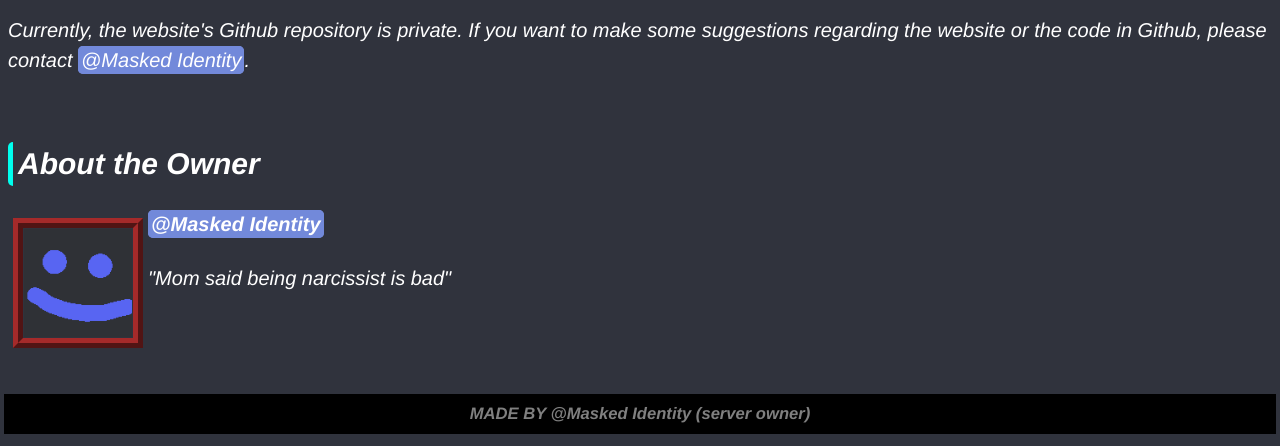
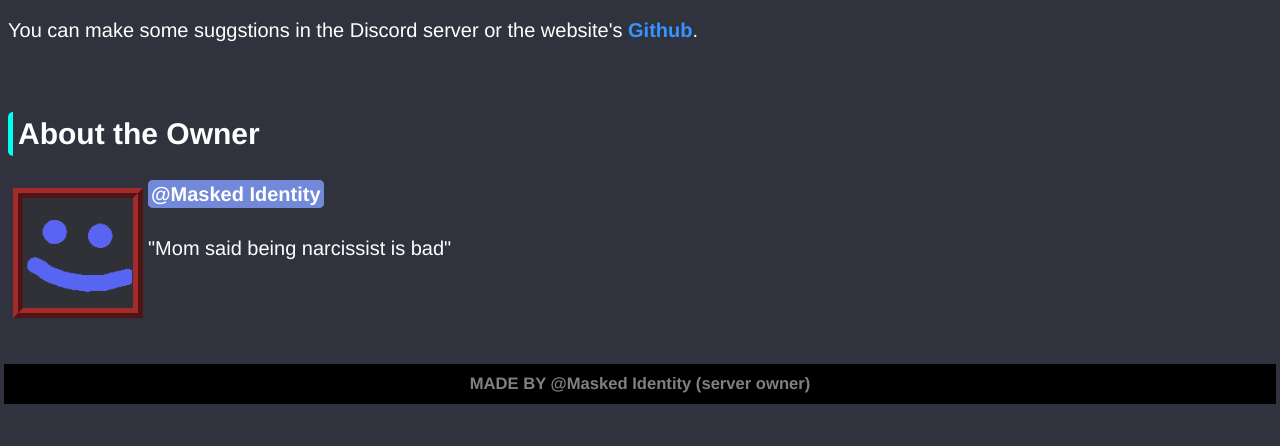
Before and after one commit to dpMusicman/ReactorFailure.github.io, a plain HTML site: page credits.html in a window 1280 px wide. Shown: the part 733-1179 px from the top of the page. After the commit the page ends 1149 px from the top, so only its background shows below. Drawn offline with Linux system fonts and the light colour scheme.

Commit message:
Tiny Updates

```diff
--- a/credits.html
+++ b/credits.html
@@ -29,11 +29,11 @@
         <li>I would like to thank <a href="https://www.khanacademy.org/" target="_blank">Khan Academy</a> for telling me how to make a website from <a href="https://github.com/" target="_blank">Github</a>.</li>
         <li>I would like to thank <a href="https://www.khanacademy.org/" target="_blank">Khan Academy's visual code editor because if helped me fix some stuff.</li>
         <li>I would like to thank <a href="https://www.w3schools.com/" target="_blank">w3schools</a> for giving me the code for the slideshow on the "About" page.</li>
-        <li>And <em>YoU<em></li>
+        <li>And <em>YoU</em></li>
       </ul>
       <br>
       <h2>Website's Github</h2>
-      <p>Currently, the website's Github repository is private. If you want to make some suggestions regarding the website or the code in Github, please contact <span class="mention">@Masked Identity</span>.</p>
+      <p>You can make some suggstions in the Discord server or the website's <a href="https://github.com/ReactorFailure/ReactorFailure.github.io" target="_blank">Github</a>.</p>
       <br>
       <h2>About the Owner</h2>
       <div id="OwnerAbout">
```
